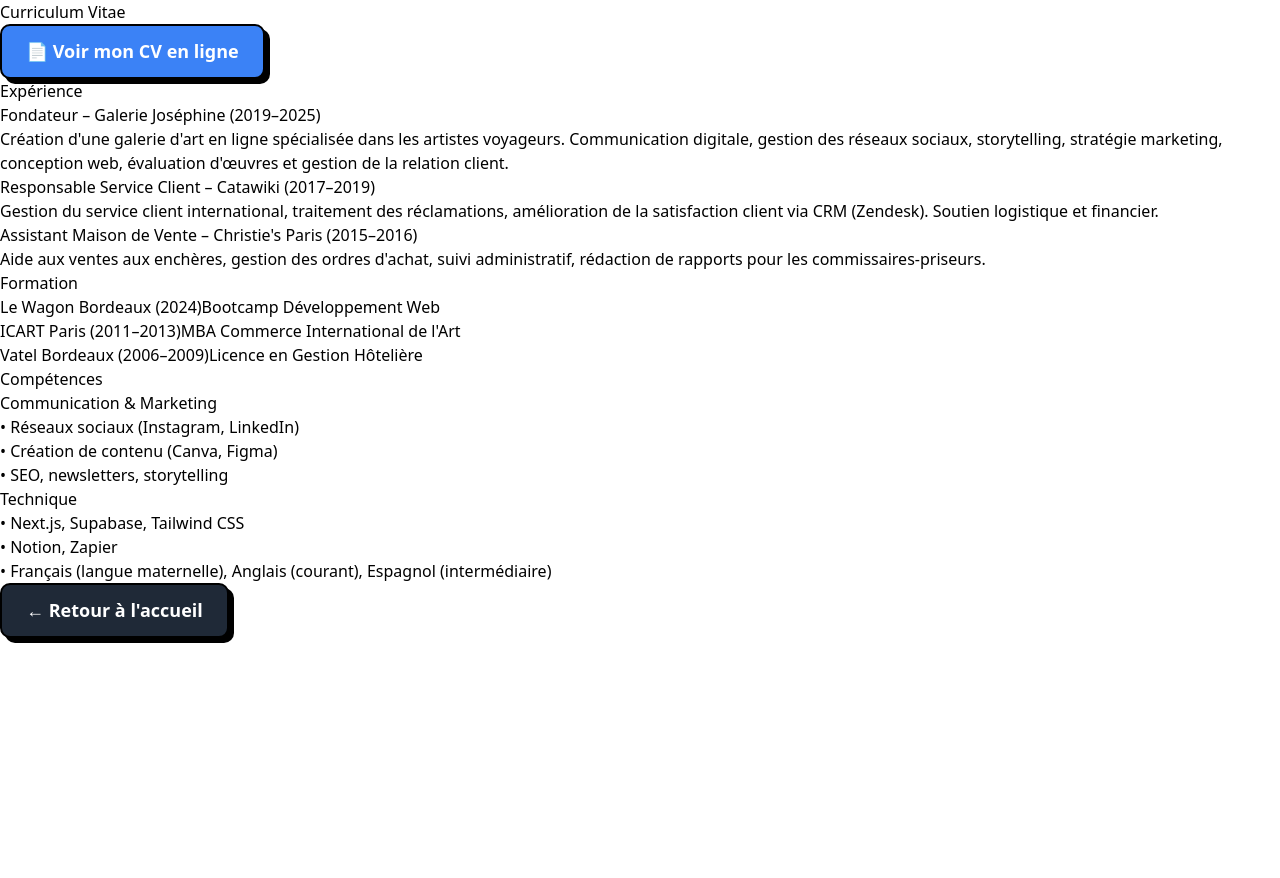
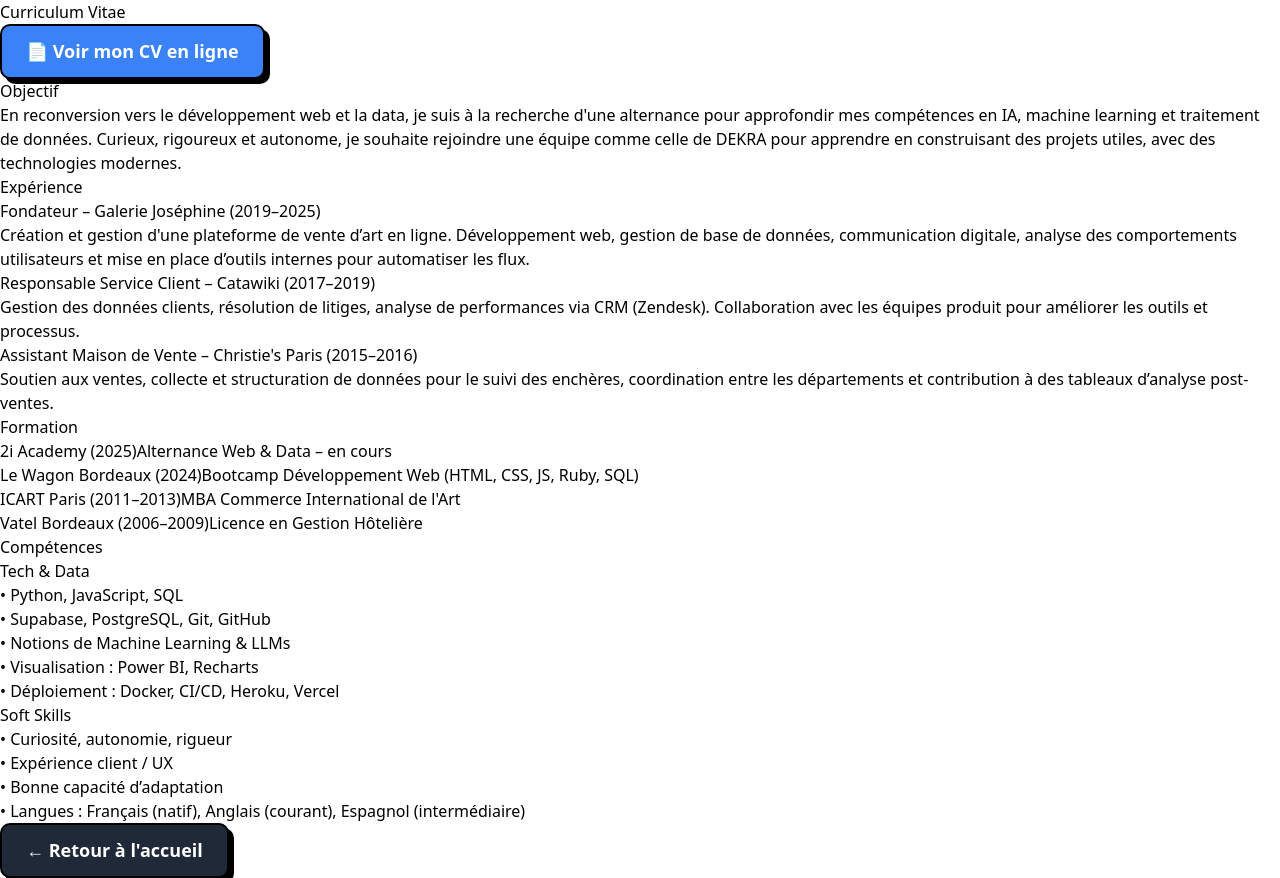
Before and after one commit to Sooruz85/myapply, a React (Vite) app: page /cv in a window 1280 px wide. Before the commit the page ends 800 px from the top, so only its background shows below. Built offline with nearby package versions, Linux system fonts and the light colour scheme.

Commit message:
Update CV.jsx

```diff
--- a/src/pages/CV.jsx
+++ b/src/pages/CV.jsx
@@ -29,6 +29,16 @@
         </div>
 
         <div className="space-y-8">
+          {/* Objectif */}
+          <section>
+            <h2 className="text-2xl font-bold text-gray-900 mb-4 border-b-2 border-gray-200 pb-2">
+              Objectif
+            </h2>
+            <p className="text-gray-600 leading-relaxed">
+              En reconversion vers le développement web et la data, je suis à la recherche d'une alternance pour approfondir mes compétences en IA, machine learning et traitement de données. Curieux, rigoureux et autonome, je souhaite rejoindre une équipe comme celle de DEKRA pour apprendre en construisant des projets utiles, avec des technologies modernes.
+            </p>
+          </section>
+
           {/* Expérience */}
           <section>
             <h2 className="text-2xl font-bold text-gray-900 mb-4 border-b-2 border-gray-200 pb-2">
@@ -40,7 +50,7 @@
                   Fondateur – Galerie Joséphine (2019–2025)
                 </h3>
                 <p className="text-gray-600 leading-relaxed">
-                  Création d'une galerie d'art en ligne spécialisée dans les artistes voyageurs. Communication digitale, gestion des réseaux sociaux, storytelling, stratégie marketing, conception web, évaluation d'œuvres et gestion de la relation client.
+                  Création et gestion d'une plateforme de vente d’art en ligne. Développement web, gestion de base de données, communication digitale, analyse des comportements utilisateurs et mise en place d’outils internes pour automatiser les flux.
                 </p>
               </div>
               <div>
@@ -48,7 +58,7 @@
                   Responsable Service Client – Catawiki (2017–2019)
                 </h3>
                 <p className="text-gray-600 leading-relaxed">
-                  Gestion du service client international, traitement des réclamations, amélioration de la satisfaction client via CRM (Zendesk). Soutien logistique et financier.
+                  Gestion des données clients, résolution de litiges, analyse de performances via CRM (Zendesk). Collaboration avec les équipes produit pour améliorer les outils et processus.
                 </p>
               </div>
               <div>
@@ -56,7 +66,7 @@
                   Assistant Maison de Vente – Christie's Paris (2015–2016)
                 </h3>
                 <p className="text-gray-600 leading-relaxed">
-                  Aide aux ventes aux enchères, gestion des ordres d'achat, suivi administratif, rédaction de rapports pour les commissaires-priseurs.
+                  Soutien aux ventes, collecte et structuration de données pour le suivi des enchères, coordination entre les départements et contribution à des tableaux d’analyse post-ventes.
                 </p>
               </div>
             </div>
@@ -69,8 +79,12 @@
             </h2>
             <div className="space-y-3">
               <div className="flex flex-col md:flex-row md:justify-between">
+                <span className="font-medium text-gray-800">2i Academy (2025)</span>
+                <span className="text-gray-600">Alternance Web & Data – en cours</span>
+              </div>
+              <div className="flex flex-col md:flex-row md:justify-between">
                 <span className="font-medium text-gray-800">Le Wagon Bordeaux (2024)</span>
-                <span className="text-gray-600">Bootcamp Développement Web</span>
+                <span className="text-gray-600">Bootcamp Développement Web (HTML, CSS, JS, Ruby, SQL)</span>
               </div>
               <div className="flex flex-col md:flex-row md:justify-between">
                 <span className="font-medium text-gray-800">ICART Paris (2011–2013)</span>
@@ -90,19 +104,22 @@
             </h2>
             <div className="grid md:grid-cols-2 gap-6">
               <div>
-                <h3 className="font-semibold text-gray-800 mb-2">Communication & Marketing</h3>
+                <h3 className="font-semibold text-gray-800 mb-2">Tech & Data</h3>
                 <ul className="text-gray-600 space-y-1">
-                  <li>• Réseaux sociaux (Instagram, LinkedIn)</li>
-                  <li>• Création de contenu (Canva, Figma)</li>
-                  <li>• SEO, newsletters, storytelling</li>
+                  <li>• Python, JavaScript, SQL</li>
+                  <li>• Supabase, PostgreSQL, Git, GitHub</li>
+                  <li>• Notions de Machine Learning & LLMs</li>
+                  <li>• Visualisation : Power BI, Recharts</li>
+                  <li>• Déploiement : Docker, CI/CD, Heroku, Vercel</li>
                 </ul>
               </div>
               <div>
-                <h3 className="font-semibold text-gray-800 mb-2">Technique</h3>
+                <h3 className="font-semibold text-gray-800 mb-2">Soft Skills</h3>
                 <ul className="text-gray-600 space-y-1">
-                  <li>• Next.js, Supabase, Tailwind CSS</li>
-                  <li>• Notion, Zapier</li>
-                  <li>• Français (langue maternelle), Anglais (courant), Espagnol (intermédiaire)</li>
+                  <li>• Curiosité, autonomie, rigueur</li>
+                  <li>• Expérience client / UX</li>
+                  <li>• Bonne capacité d’adaptation</li>
+                  <li>• Langues : Français (natif), Anglais (courant), Espagnol (intermédiaire)</li>
                 </ul>
               </div>
             </div>
```
